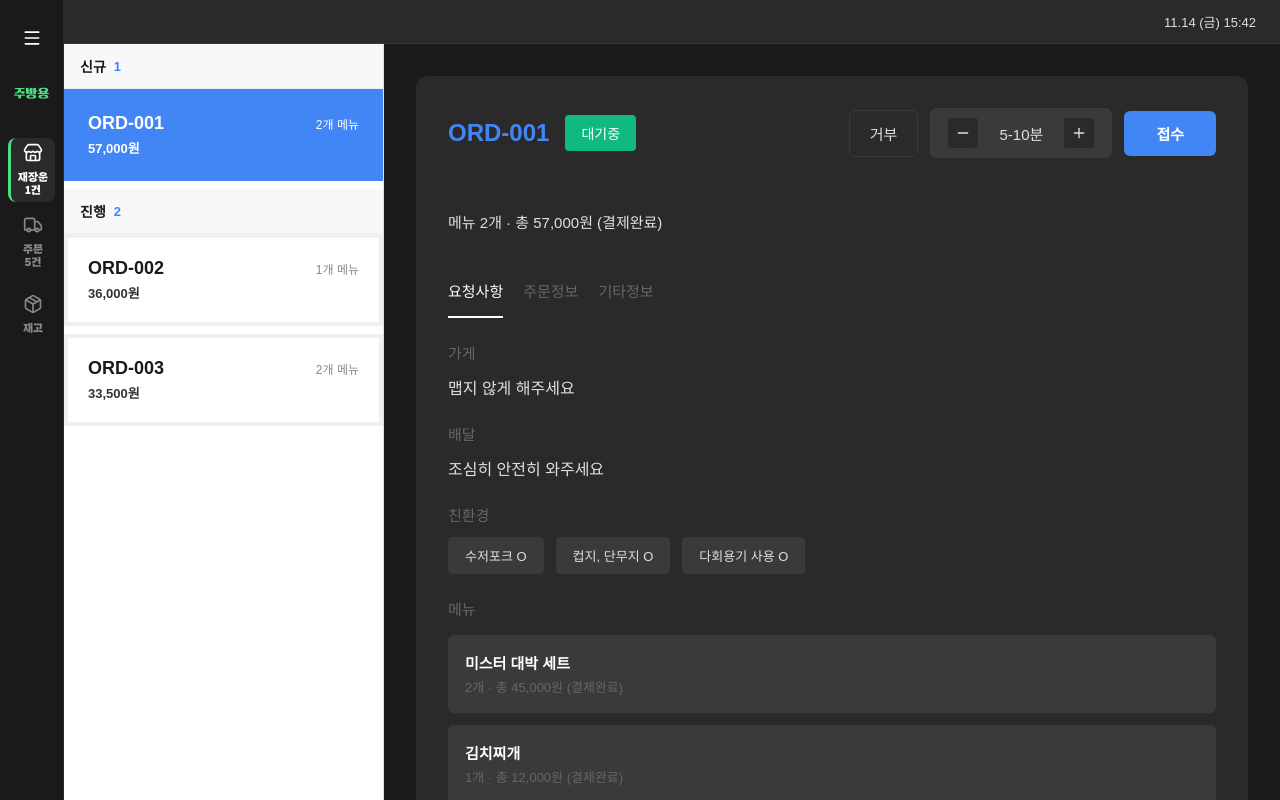
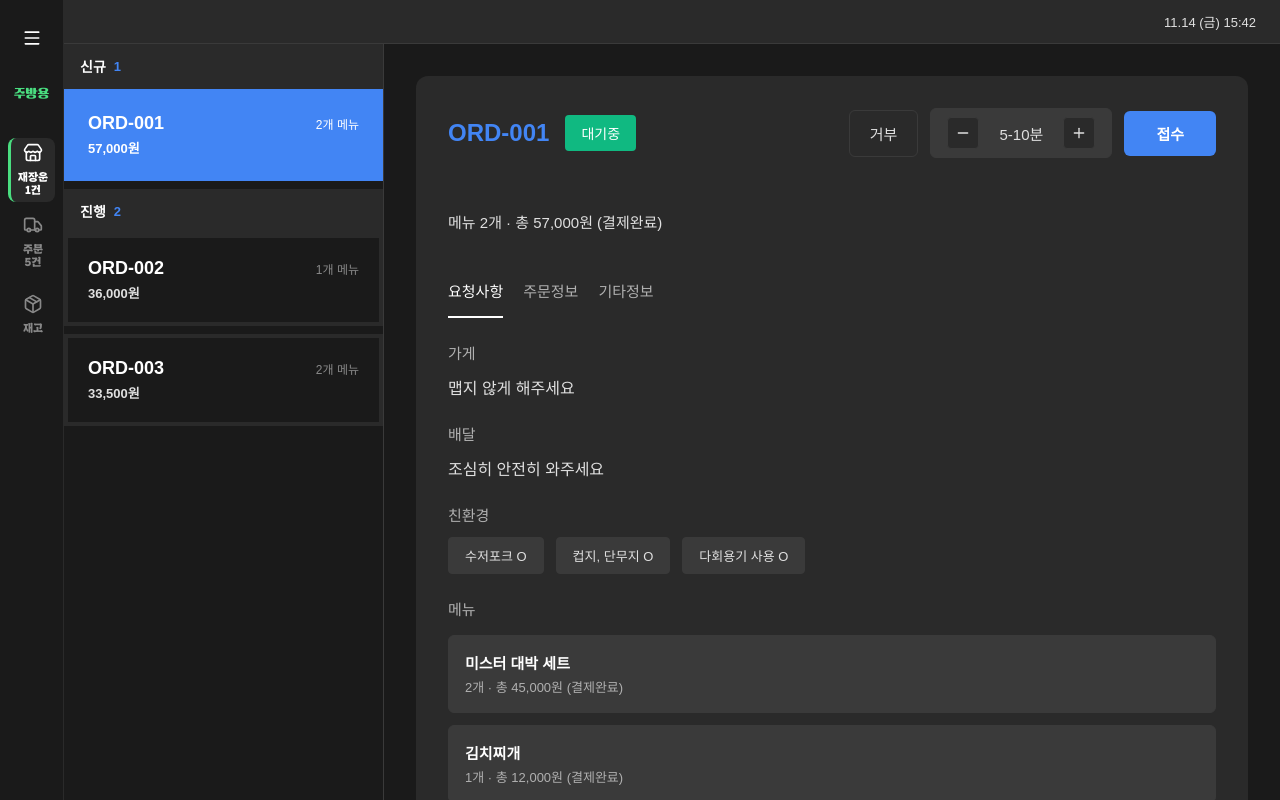
Before and after one commit to sogonggogo/sogonggogo_staff, a Next.js app: page / in a window 1280 px wide. Built offline with nearby package versions, Linux system fonts and the light colour scheme; a web font is replaced by a local one.

Commit message:
style : orderlistSidebar 블랙 컨셉으로

```diff
--- a/src/styles/theme.ts
+++ b/src/styles/theme.ts
@@ -1,20 +1,20 @@
 export const theme = {
   colors: {
-    // Background colors (Figma design)
+    // Background colors (Dark Mode)
     background: {
-      primary: '#f5f5f5',
-      secondary: '#ffffff',
+      primary: '#0a0a0a',
+      secondary: '#1a1a1a',
       dark: '#1a1a1a',
       darker: '#2a2a2a',
       darkest: '#3a3a3a',
-      light: '#f8f8f8',
+      light: '#2a2a2a',
     },
 
-    // Text colors
+    // Text colors (Dark Mode)
     text: {
-      primary: '#1a1a1a',
-      secondary: '#333333',
-      tertiary: '#666666',
+      primary: '#ffffff',
+      secondary: '#e0e0e0',
+      tertiary: '#b0b0b0',
       muted: '#888888',
       white: '#ffffff',
       light: '#e0e0e0',
@@ -30,11 +30,11 @@ export const theme = {
       blueHover: '#357ae8',
     },
 
-    // Border colors
+    // Border colors (Dark Mode)
     border: {
-      primary: '#e0e0e0',
-      secondary: '#f0f0f0',
-      light: '#e5dcc8',
+      primary: '#3a3a3a',
+      secondary: '#2a2a2a',
+      light: '#4a4a4a',
       dark: '#2a2a2a',
       darker: '#3a3a3a',
     },
@@ -142,13 +142,13 @@ export const theme = {
   },
 
   shadow: {
-    xs: '0 1px 2px 0 rgba(0, 0, 0, 0.05)',
-    sm: '0 2px 8px rgba(0, 0, 0, 0.08)',
-    md: '0 4px 16px rgba(0, 0, 0, 0.12)',
-    lg: '0 8px 24px rgba(0, 0, 0, 0.15)',
-    xl: '0 4px 12px rgba(0, 0, 0, 0.15)',
-    '2xl': '0 6px 16px rgba(0, 0, 0, 0.25)',
-    button: '0 2px 8px rgba(0, 0, 0, 0.15)',
+    xs: '0 1px 2px 0 rgba(0, 0, 0, 0.3)',
+    sm: '0 2px 8px rgba(0, 0, 0, 0.4)',
+    md: '0 4px 16px rgba(0, 0, 0, 0.5)',
+    lg: '0 8px 24px rgba(0, 0, 0, 0.6)',
+    xl: '0 4px 12px rgba(0, 0, 0, 0.5)',
+    '2xl': '0 6px 16px rgba(0, 0, 0, 0.7)',
+    button: '0 2px 8px rgba(0, 0, 0, 0.5)',
   },
 
   transition: {
```
